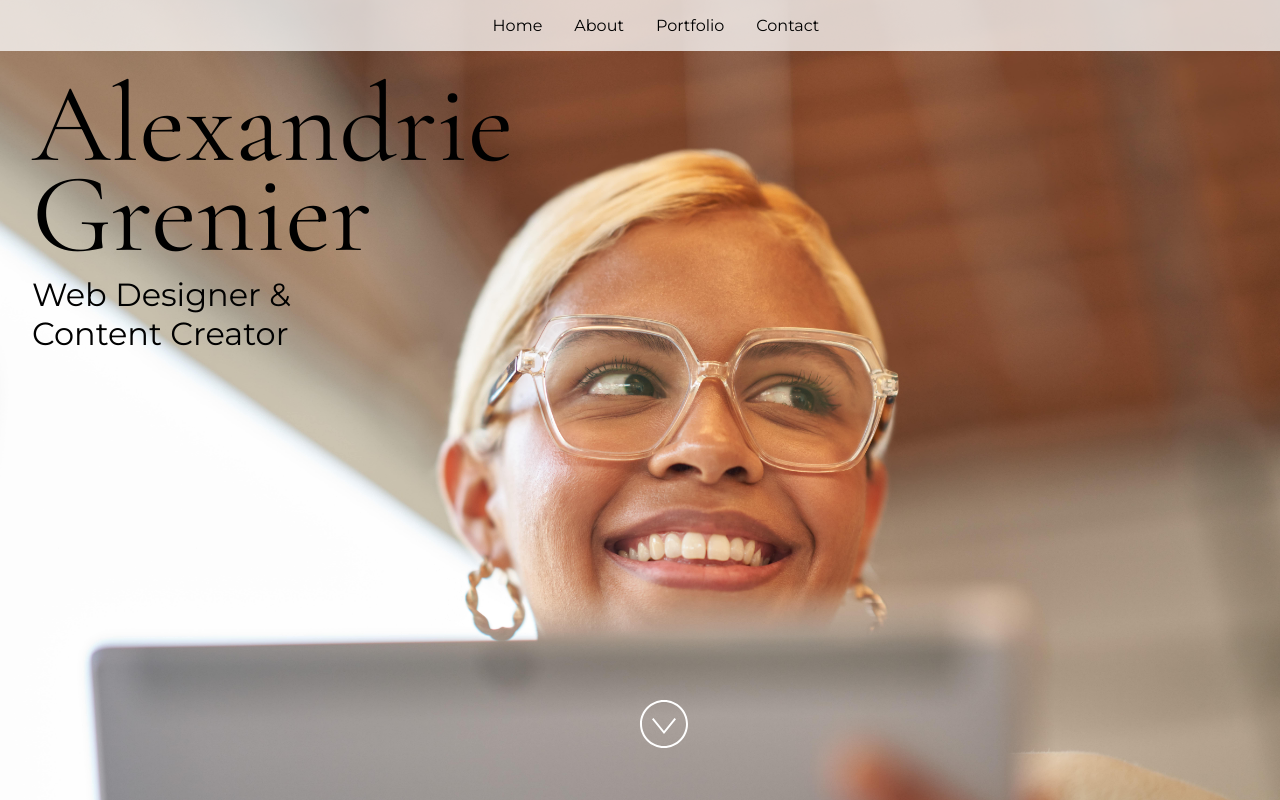
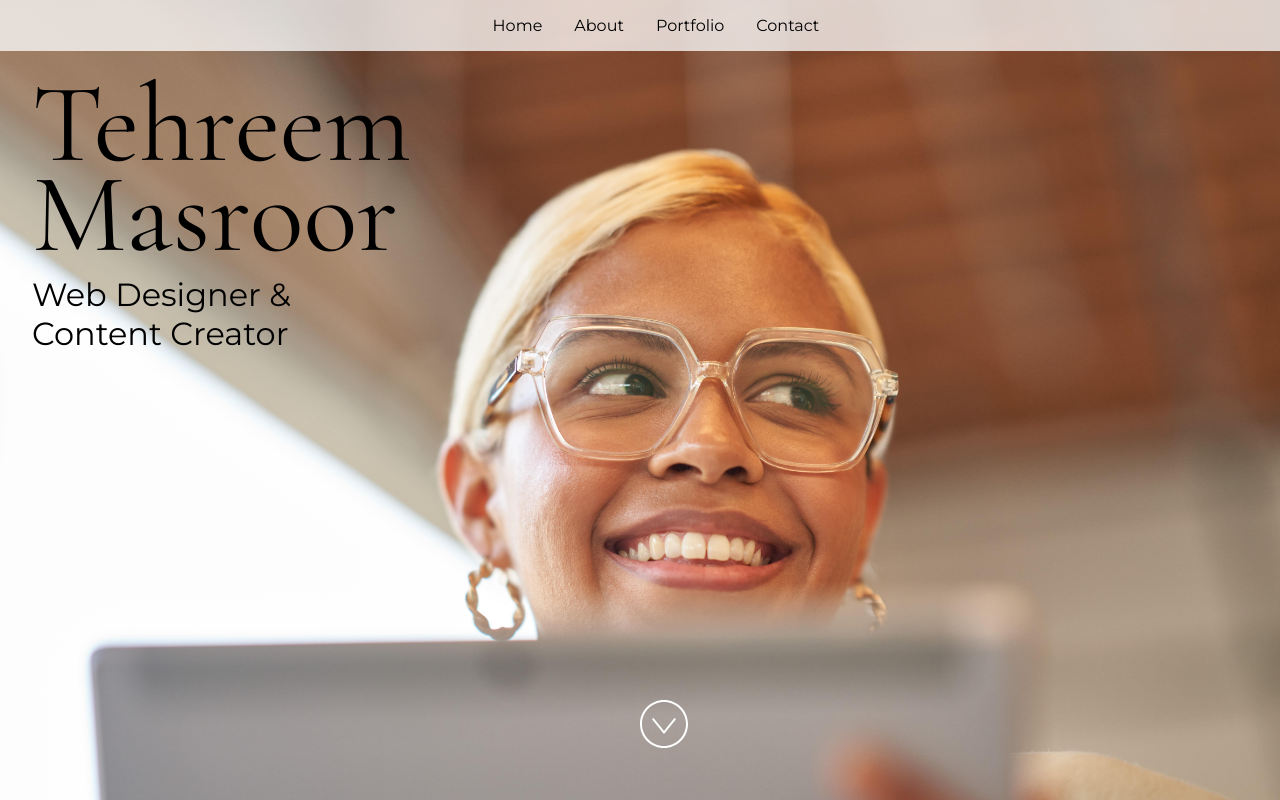
Before and after one commit to thm-msror/Primer_Codespaces-React-Tutorial, a React (Vite) app: page / in a window 1280 px wide. Built offline with nearby package versions, Linux system fonts and the light colour scheme.

Commit message:
name-change

```diff
--- a/src/App.jsx
+++ b/src/App.jsx
@@ -24,7 +24,7 @@ import "./styles.css";
  * If you don't have one of the social sites listed, leave it as an empty string.
  */
 const siteProps = {
-  name: "Alexandrie Grenier",
+  name: "Tehreem Masroor",
   title: "Web Designer & Content Creator",
   email: "alex@example.com",
   gitHub: "microsoft",
```
Also changed, not shown: 1 other file (tests, documents, lock files or other folders).
